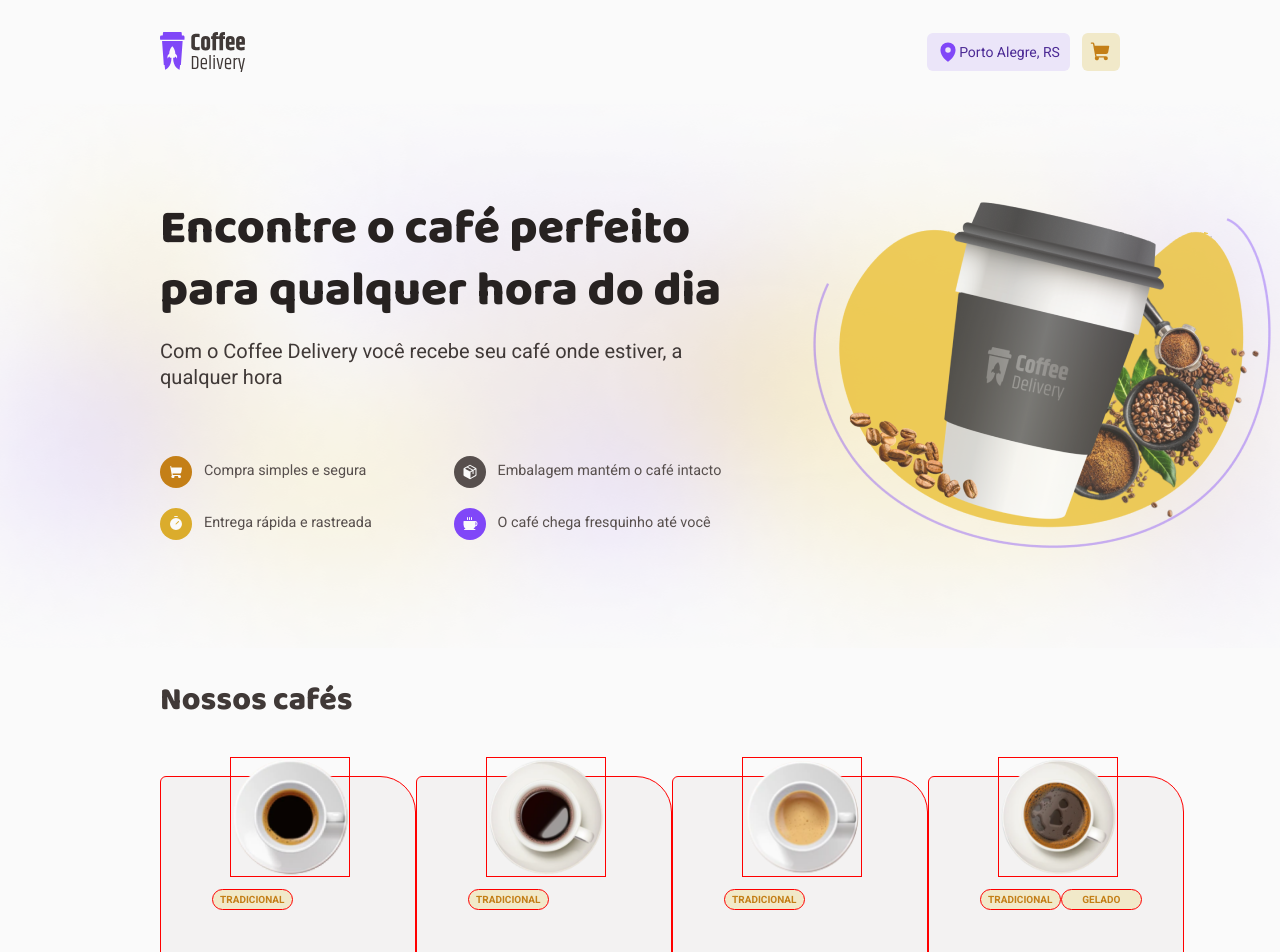
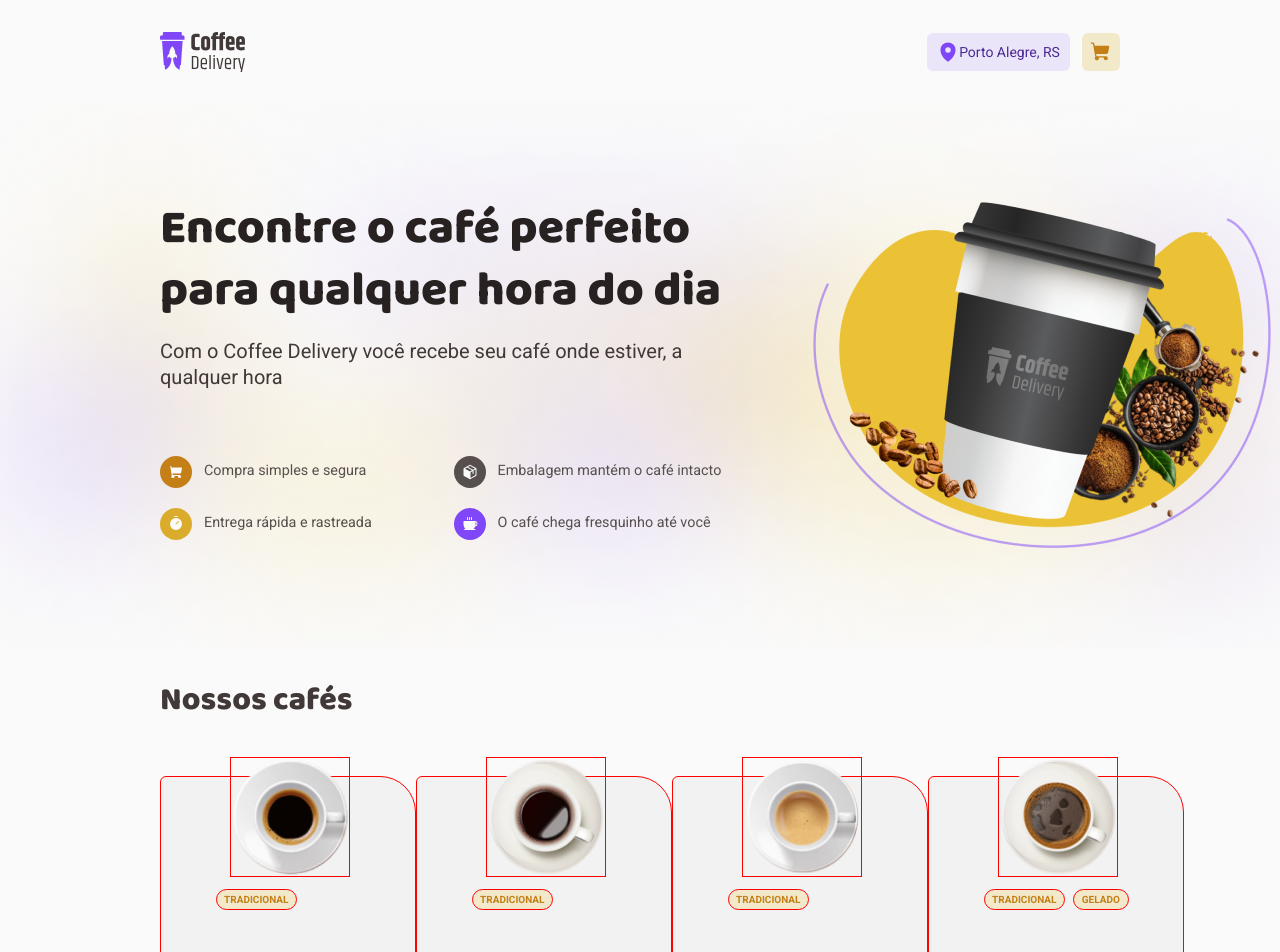
Before and after one commit to leticea/coffee-delivery, a React (Vite) app: page / in a window 1280 px wide. Shown: the top 952 px of the page. Built offline with nearby package versions, Linux system fonts and the light colour scheme.

Commit message:
feat(CoffeeCard): editing tags styles

```diff
--- a/src/pages/Home/CoffeeList/CoffeeCard/index.tsx
+++ b/src/pages/Home/CoffeeList/CoffeeCard/index.tsx
@@ -15,12 +15,11 @@ interface CoffeeCardProps {
 
 export function CoffeeCard({ coffee }: CoffeeCardProps) {
   const { id, tags, name, image, description, price } = coffee;
-  console.log("id", id);
   return (
     <CoffeesCard>
       <img src={image} alt="" />
       {tags.map((tag) => {
-        return <Tags>{tag}</Tags>;
+        return <Tags>{tag}</Tags>
       })}
       {/* <Name>{name}</Name>
       <Description>{description}</Description>
--- a/src/pages/Home/CoffeeList/CoffeeCard/styles.ts
+++ b/src/pages/Home/CoffeeList/CoffeeCard/styles.ts
@@ -32,9 +32,11 @@ export const Tags = styled.span`
   align-items: center;
   justify-content: center;
 
+  margin: 0 0.4rem;
   position: relative;
-  min-width: 8.1rem;
+  max-width: 8.1rem;
   height: 2.1rem;
+  padding: 4px 8px;
   left: 20%;
   top: 11.2rem;
   border-radius: 100px;
--- a/src/pages/Home/Introduction/styles.ts
+++ b/src/pages/Home/Introduction/styles.ts
@@ -96,7 +96,7 @@ export const CoffeeImage = styled.span`
     height: 36rem;
     position: relative;
     margin: 9.2rem 16rem 9.2rem 80.4rem;
-    opacity: 0.8;
+    //opacity: 0.8;
 
     //border: 1px solid red;
   }
```
